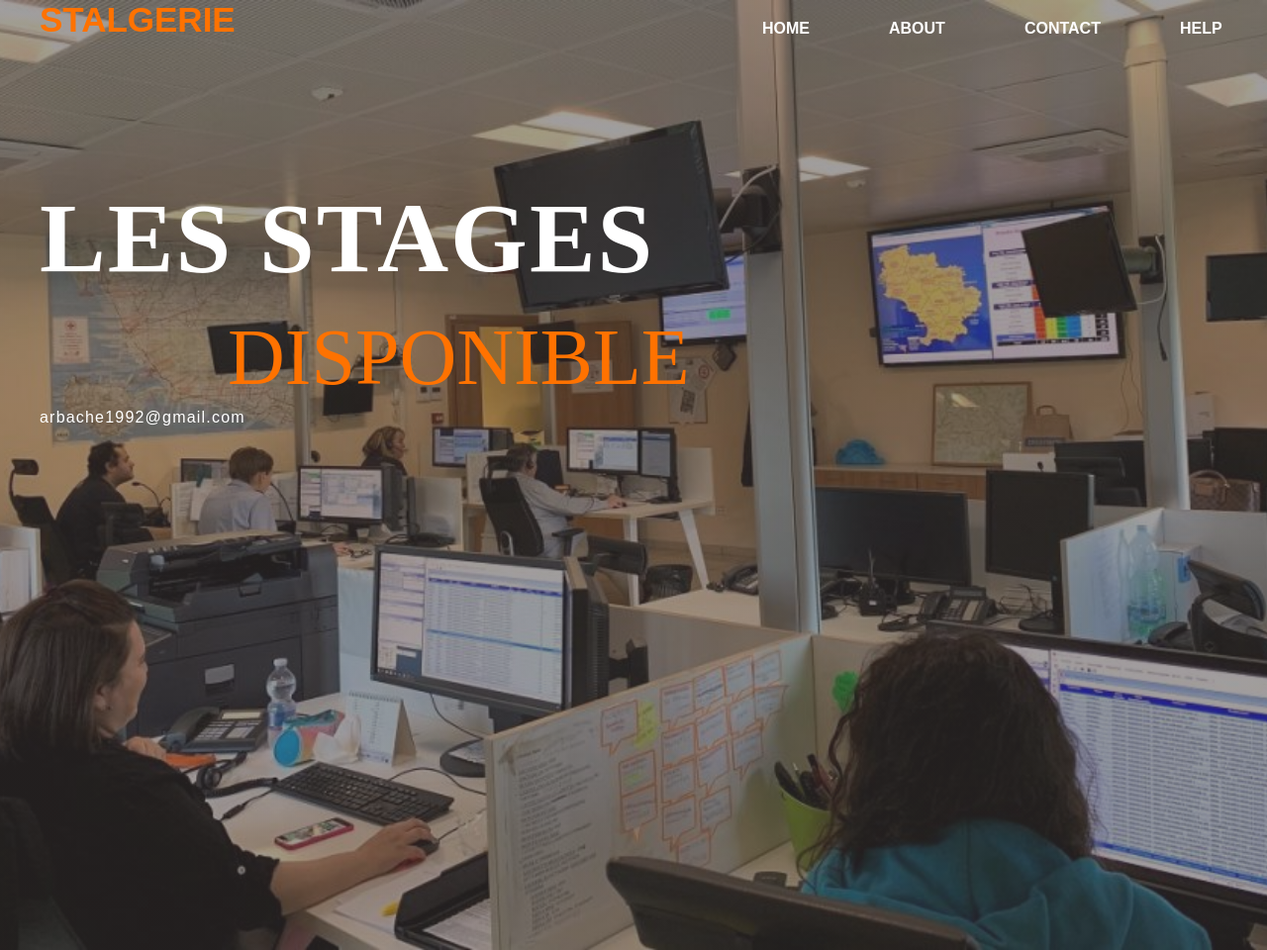
After one commit to yousri1992/site-project, a PHP site: page /contact.php in a window 1280 px wide. The commit adds this page. Shown: the whole page at 99% size. Run offline with PHP 8.4, Linux system fonts and the light colour scheme.

Commit message:
ajouter la page contact avec une modefication dans le css

```diff
--- /dev/null
+++ b/contact.php
@@ -0,0 +1,50 @@
+<!DOCTYPE html>
+<html lang="en">
+<head>
+    <meta charset="UTF-8">
+    <link rel="stylesheet" href="style.css">
+    <title>contact stalgerie</title>
+    <script src="app.js"></script>
+    <script>
+
+    </script>
+    <style>
+
+    </style>
+</head>
+<body>
+<form method="post">
+    <div class="mainC">
+        <div class="navbar">
+        <div class="icon">
+                <h2 class="logo">STALGERIE</h2>
+            </div>
+                   <div class="menu">
+
+                        <ul >
+                        <Li class="active"><a href="/GL/index.php">HOME</a></Li>
+                        <Li class="active"><a href="/GL/about.php">ABOUT</a></Li>
+                        <Li class="active"><a href="/GL/contact.php">CONTACT</a></Li>
+                        <Li class="active"><a href="/GL/help.php">HELP</a></Li>
+                        </ul>
+
+                    </div>
+
+        </div>
+                    <div class="content">
+                    <h1>LES STAGES</h1><br><span>DISPONIBLE</span>
+                           <p class="paragraphe"> arbache1992@gmail.com</p>
+
+                    </div>
+
+
+
+    </div>
+
+
+
+
+    </form>
+
+</body>
+</html>
--- a/style.css
+++ b/style.css
@@ -6,6 +6,20 @@
 .main{
     width: 100%;
     background: linear-gradient(to top,rgba(68, 61, 61, 0.5)50%,rgba(68, 61, 61, 0.5)50%),url(encadrer-stagiaire.jpg );
+    background-position: center;
+    background-size: cover;
+    height: 120vh;
+}
+.mainA{
+    width: 100%;
+    background: linear-gradient(to top,rgba(68, 61, 61, 0.5)50%,rgba(68, 61, 61, 0.5)50%),url(stagiaire.jpeg );
+    background-position: center;
+    background-size: cover;
+    height: 120vh;
+}
+.mainC{
+    width: 100%;
+    background: linear-gradient(to top,rgba(68, 61, 61, 0.5)50%,rgba(68, 61, 61, 0.5)50%),url(centre_appel.jpg );
     background-position: center;
     background-size: cover;
     height: 120vh;
@@ -246,7 +260,7 @@ padding-right:40px;;
 }
 
 th {
-    color: white ; /* Change this to the desired color */
+    color: white ;
     font-size: 50px;
 
 
```
Also changed, not shown: centre_appel.jpg (added), encadrer-stagiaire.jpg (added).
